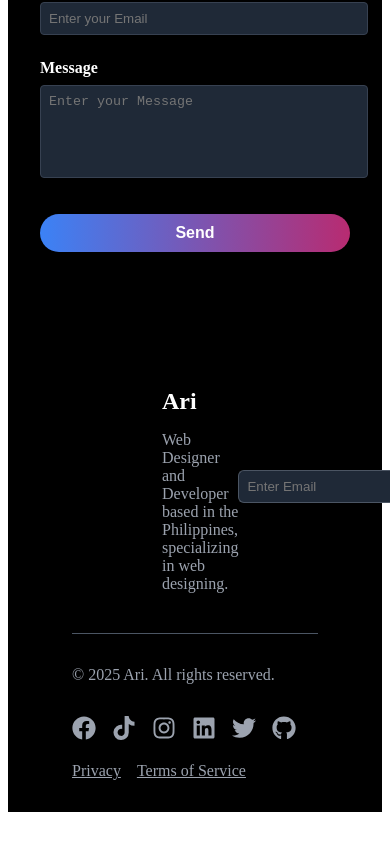
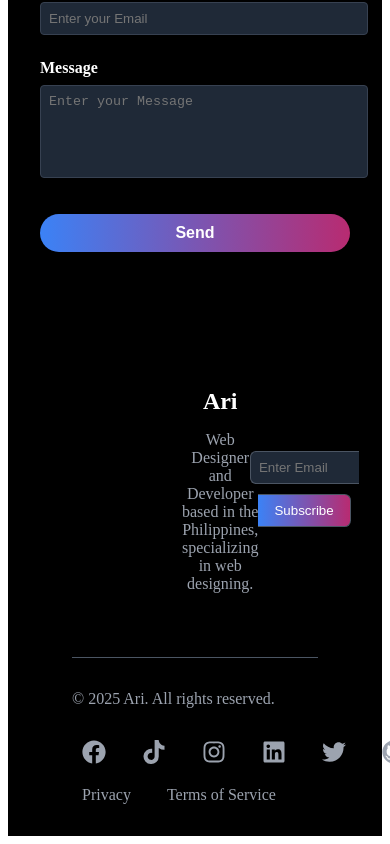
Before and after one commit to ariexxe/ariexxe-portfolio, a React (Vite) app: page / in a window 390 px wide. Shown: the part 6953-7797 px from the top of the page. Before the commit the page ends 7773 px from the top, so only its background shows below. Built offline with nearby package versions, Linux system fonts and the light colour scheme.

Commit message:
responsive footer css

```diff
--- a/src/components/G - Footer/Footer.css
+++ b/src/components/G - Footer/Footer.css
@@ -1,230 +1,126 @@
-/* Footer Main Styles */
 .footer {
-    background-color: black;
-    color: white;
-    padding: 2rem 4em;
+  background-color: #333;
+  color: #fff;
+  padding: 20px 0;
+  text-align: center;
 }
 
 .footer-container {
   display: flex;
-    flex-direction: row;
-    margin-left: 90px;
+  flex-direction: column;
+  align-items: center;
+  justify-content: center;
+  max-width: 1200px;
+  margin: 0 auto;
+  padding: 0 20px;
 }
 
-  .footer-left {
-    flex: 1px;
+.footer-left, .footer-right {
+  width: 100%;
+  margin-bottom: 20px;
 }
 
 .footer-title {
-    flex: 1;
-    font-size: 1.5rem;
-    font-weight: bold;
-    margin-bottom: 0.5rem;
+  font-size: 24px;
+  margin-bottom: 10px;
 }
 
 .footer-description {
-    color: #9ca3af; /* Gray-400 */
-  }
-
-  .footer-right {
-    flex: 1;
+  font-size: 16px;
+  margin-bottom: 20px;
 }
 
 .footer-form {
   display: flex;
+  flex-direction: column;
   align-items: center;
 }
 
 .footer-input {
-    flex: 1;
+  padding: 10px;
+  margin-bottom: 10px;
+  width: 100%;
   max-width: 300px;
-    padding: 0.5rem;
-    border-radius: 0.375rem 0 0 0.375rem;
-    background-color: #1f2937; /* Gray-800 */
-    border: 1px solid #4b5563; /* Gray-600 */
-    color: white;
-    outline: none;
-    transition: border-color 0.3s;
-    border-right: none;
-  }
-
-  .footer-input:focus {
-    border-color: #10b981; /* Green-400 */
+  border: none;
+  border-radius: 5px;
 }
 
 .footer-button {
-    background: linear-gradient(to right, #3b82f6, #b82b71);
+  padding: 10px 20px;
+  background-color: #007bff;
   color: white;
-    padding: 0.5rem 1rem;
-    border-radius: 0 0.375rem 0.375rem 0;
-    border: 1px solid #4b5563;
-    border-left: none;
+  border: none;
+  border-radius: 5px;
   cursor: pointer;
-    transition: transform 0.3s;
+  transition: background-color 0.3s;
 }
 
 .footer-button:hover {
-    transform: scale(1.05);
+  background-color: #0056b3;
 }
 
-  /* Footer Bottom Styles */
-  .footer-bottom {
-    border-top: 1px solid #4b5563; /* Gray-600 */
-    padding-top: 1rem;
-    display: flex;
-    flex-wrap: wrap;
-    align-items: center;
-    justify-content: space-evenly;
-    gap: 1rem;
+@media (min-width: 768px) {
+  .footer-container {
+      flex-direction: row;
+      justify-content: space-between;
   }
 
-  .footer-copy {
-    color: #9ca3af; /* Gray-400 */
-    gap: 1rem;
+  .footer-left, .footer-right {
+      width: 45%;
+      margin-bottom: 0;
   }
 
-  .footer-socials {
+  .footer-form {
+      flex-direction: row;
+  }
+
+  .footer-input {
+      margin-right: 0;
+      margin-bottom: 0;
+  }
+}
+
+.footer-icons {
   display: flex;
-    gap: 1rem;
+  justify-content: center;
+  margin-bottom: 20px;
 }
 
 .footer-icon {
-    color: #9ca3af; /* Gray-400 */
-    font-size: 1.5rem;
-    transition: color 0.3s, transform 0.3s;
+  color: #fff;
+  margin: 0 10px;
+  font-size: 24px;
+  transition: color 0.3s;
 }
 
 .footer-icon:hover {
-    color: white;
-    transform: scale(1.2);
+  color: #007bff;
 }
 
 .footer-links {
   display: flex;
-    gap: 1rem;
+  justify-content: center;
+  flex-wrap: wrap;
 }
 
 .footer-link {
-    color: #9ca3af; /* Gray-400 */
+  color: #fff;
+  margin: 0 10px;
+  text-decoration: none;
   transition: color 0.3s;
 }
 
 .footer-link:hover {
-    color: white;
-  }
-  /* Footer Main Styles */
-  .footer {
-    background-color: black;
-    color: white;
-    padding: 2rem 4rem;
+  color: #007bff;
 }
 
+@media (min-width: 768px) {
   .footer-container {
-    flex: 1;
-    display: flex;
+      flex-direction: row;
       justify-content: space-between;
-    align-items: center;
-    margin-bottom: 1.5rem;
   }
 
-  .footer-left {
-    flex: 1;
+  .footer-icons {
+      margin-bottom: 0;
   }
-
-  .footer-title {
-    flex: 1;
-    font-size: 1.5rem;
-    font-weight: bold;
-    margin-bottom: 0.5rem;
 }
-
-  .footer-description {
-    flex: 1;
-    color: #9ca3af; /* Gray-400 */
-  }
-
-  .footer-right {
-    flex: 1;
-    display: flex;
-    justify-content: space-evenly;
-  }
-
-  .footer-form {
-    flex: 1;
-    display: flex;
-    align-items: center;
-  }
-
-  .footer-input {
-    flex: 1;
-    max-width: 400px;
-    padding: 0.5rem;
-    border-radius: 0.375rem 0 0 0.375rem;
-    background-color: #1f2937; /* Gray-800 */
-    border: 1px solid #4b5563; /* Gray-600 */
-    color: white;
-    outline: none;
-    transition: border-color 0.3s;
-    border-right: none;
-  }
-
-  .footer-input:focus {
-    border-color: #10b981; /* Green-400 */
-  }
-
-  .footer-button {
-    background: linear-gradient(to right, #3b82f6, #b82b71);
-    color: white;
-    padding: 0.5rem 1rem;
-    border-radius: 0 0.375rem 0.375rem 0;
-    border: 1px solid #4b5563;
-    border-left: none;
-    cursor: pointer;
-    transition: transform 0.3s;
-  }
-
-  .footer-button:hover {
-    transform: scale(1.05);
-  }
-
-  /* Footer Bottom Styles */
-  .footer-bottom {
-    border-top: 1px solid #4b5563; /* Gray-600 */
-    padding-top: 1rem;
-    display: flex;
-    justify-content: space-between;
-    align-items: center;
-    flex-wrap: wrap;
-  }
-
-  .footer-copy {
-    color: #9ca3af; /* Gray-400 */
-  }
-
-  .footer-socials {
-    display: flex;
-  }
-
-  .footer-icon {
-    color: #9ca3af; /* Gray-400 */
-    font-size: 1.5rem;
-    transition: color 0.3s, transform 0.3s;
-  }
-
-  .footer-icon:hover {
-    color: white;
-    transform: scale(1.2);
-  }
-
-  .footer-links {
-    display: flex;
-  }
-
-  .footer-link {
-    color: #9ca3af; /* Gray-400 */
-    transition: color 0.3s;
-  }
-
-  .footer-link:hover {
-    color: white;
-  }
```
Lines whose indentation alone changed are shown as unchanged.
